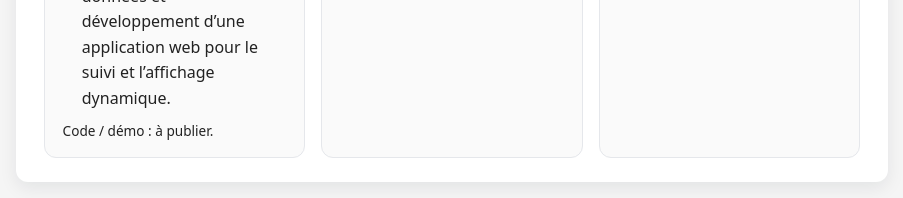
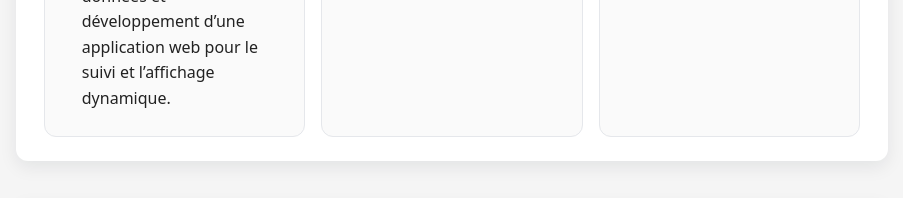
Before and after one commit to Ahmed0Mouine/Personal-Portfolio, a plain HTML site: page index.html in a window 1280 px wide. Shown: the part 2560-2758 px from the top of the page, without its empty margins (188-1091 px from the left). Drawn offline with Linux system fonts and the light colour scheme.

Commit message:
Remove demo link placeholder from project card
Removed placeholder text for project demo link.

```diff
--- a/index.html
+++ b/index.html
@@ -136,7 +136,6 @@
           <li>Connexion à une base de données et développement d’une application web pour le suivi et l’affichage dynamique.</li>
         </ul>
         <div class="project-links">
-          <span>Code / démo : à publier.</span>
         </div>
       </article>
 
```
